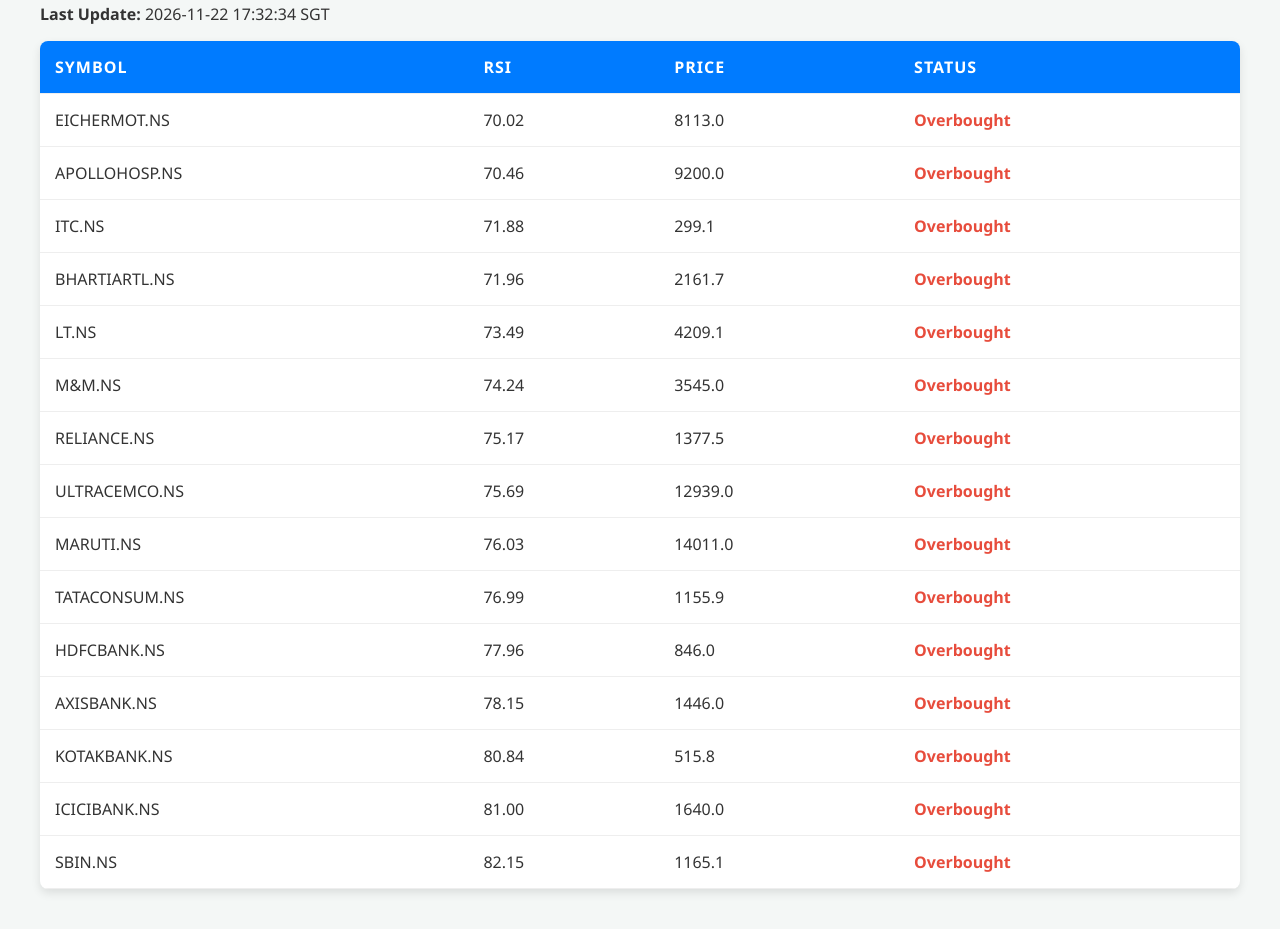
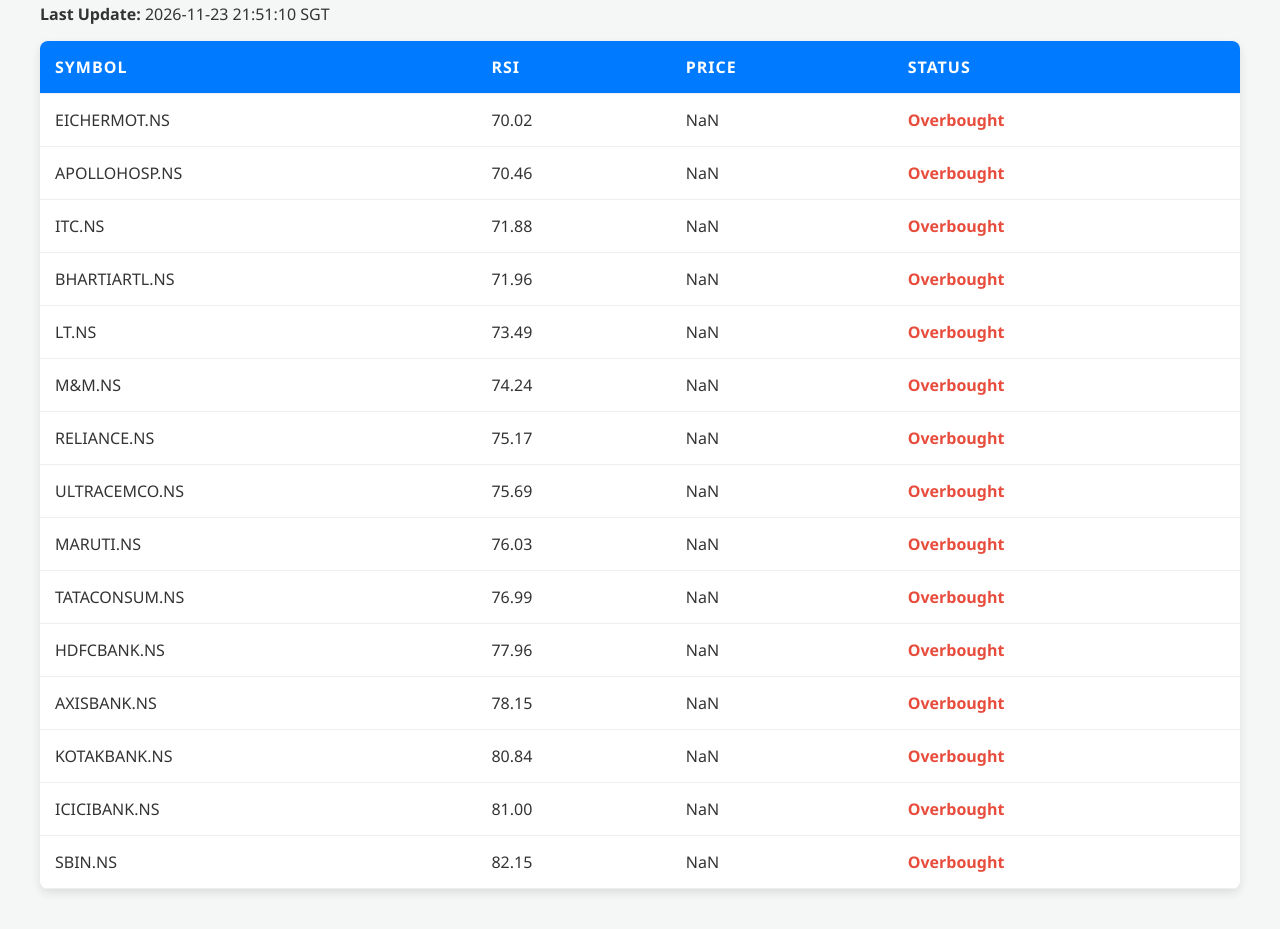
Before and after one commit to shreneekPatil2871/RSI, a plain HTML site: page index.html in a window 1280 px wide. Shown: the part 183-1112 px from the top of the page. Drawn offline with Linux system fonts and the light colour scheme.

Commit message:
Update RSI Webpage

```diff
--- a/index.html
+++ b/index.html
@@ -24,7 +24,7 @@
             <a href="https://www.nseindia.com/" target="_blank">📈 NSE Live</a>
         </nav>
 
-        <p><strong>Last Update:</strong> 2026-11-22 17:32:34 SGT</p>
+        <p><strong>Last Update:</strong> 2026-11-23 21:51:10 SGT</p>
 
         <div id="table-top">
             <table class="dataframe table">
@@ -40,91 +40,91 @@
     <tr>
       <td>EICHERMOT.NS</td>
       <td>70.02</td>
-      <td>8113.0</td>
+      <td>NaN</td>
       <td>Overbought</td>
     </tr>
     <tr>
       <td>APOLLOHOSP.NS</td>
       <td>70.46</td>
-      <td>9200.0</td>
+      <td>NaN</td>
       <td>Overbought</td>
     </tr>
     <tr>
       <td>ITC.NS</td>
       <td>71.88</td>
-      <td>299.1</td>
+      <td>NaN</td>
       <td>Overbought</td>
     </tr>
     <tr>
       <td>BHARTIARTL.NS</td>
       <td>71.96</td>
-      <td>2161.7</td>
+      <td>NaN</td>
       <td>Overbought</td>
     </tr>
     <tr>
       <td>LT.NS</td>
       <td>73.49</td>
-      <td>4209.1</td>
+      <td>NaN</td>
       <td>Overbought</td>
     </tr>
     <tr>
       <td>M&amp;M.NS</td>
       <td>74.24</td>
-      <td>3545.0</td>
+      <td>NaN</td>
       <td>Overbought</td>
     </tr>
     <tr>
       <td>RELIANCE.NS</td>
       <td>75.17</td>
-      <td>1377.5</td>
+      <td>NaN</td>
       <td>Overbought</td>
     </tr>
     <tr>
       <td>ULTRACEMCO.NS</td>
       <td>75.69</td>
-      <td>12939.0</td>
+      <td>NaN</td>
       <td>Overbought</td>
     </tr>
     <tr>
       <td>MARUTI.NS</td>
       <td>76.03</td>
-      <td>14011.0</td>
+      <td>NaN</td>
       <td>Overbought</td>
     </tr>
     <tr>
       <td>TATACONSUM.NS</td>
       <td>76.99</td>
-      <td>1155.9</td>
+      <td>NaN</td>
       <td>Overbought</td>
     </tr>
     <tr>
       <td>HDFCBANK.NS</td>
       <td>77.96</td>
-      <td>846.0</td>
+      <td>NaN</td>
       <td>Overbought</td>
     </tr>
     <tr>
       <td>AXISBANK.NS</td>
       <td>78.15</td>
-      <td>1446.0</td>
+      <td>NaN</td>
       <td>Overbought</td>
     </tr>
     <tr>
       <td>KOTAKBANK.NS</td>
       <td>80.84</td>
-      <td>515.8</td>
+      <td>NaN</td>
       <td>Overbought</td>
     </tr>
     <tr>
       <td>ICICIBANK.NS</td>
       <td>81.00</td>
-      <td>1640.0</td>
+      <td>NaN</td>
       <td>Overbought</td>
     </tr>
     <tr>
       <td>SBIN.NS</td>
       <td>82.15</td>
-      <td>1165.1</td>
+      <td>NaN</td>
       <td>Overbought</td>
     </tr>
   </tbody>
```
